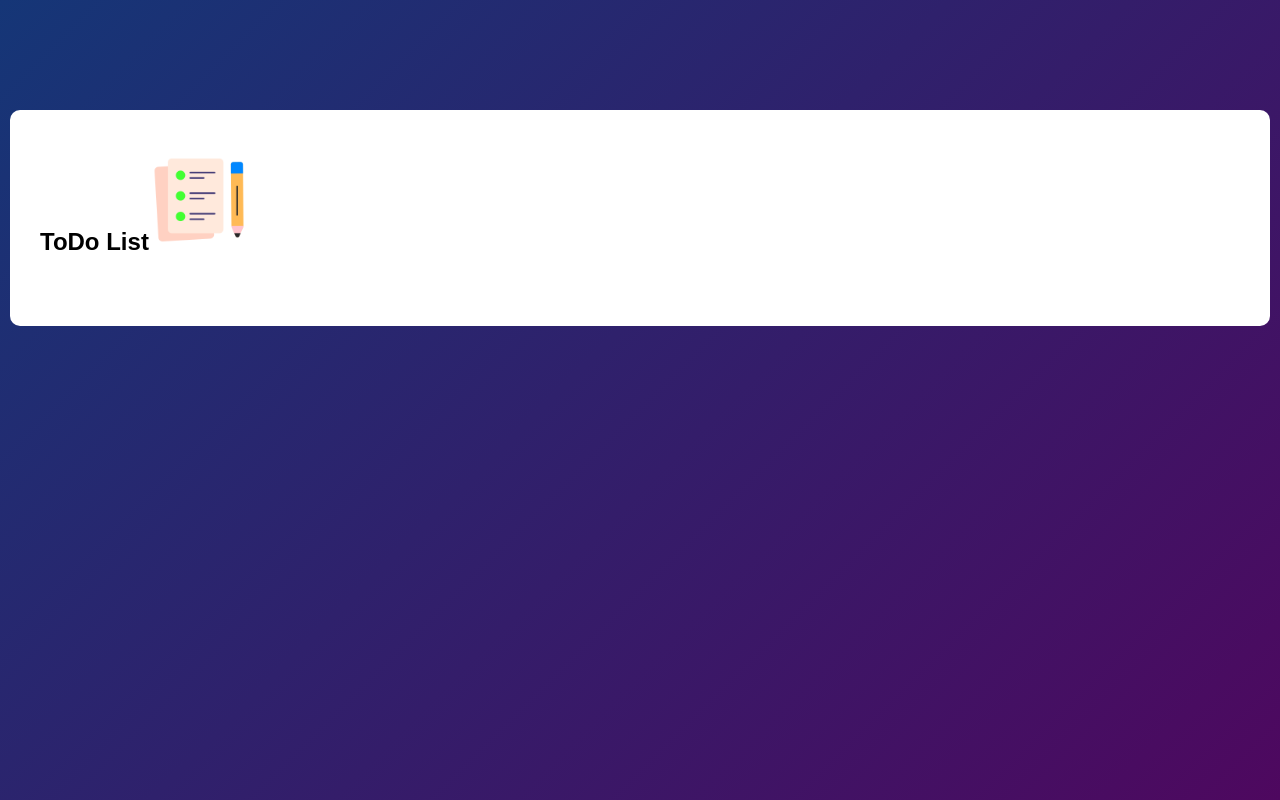
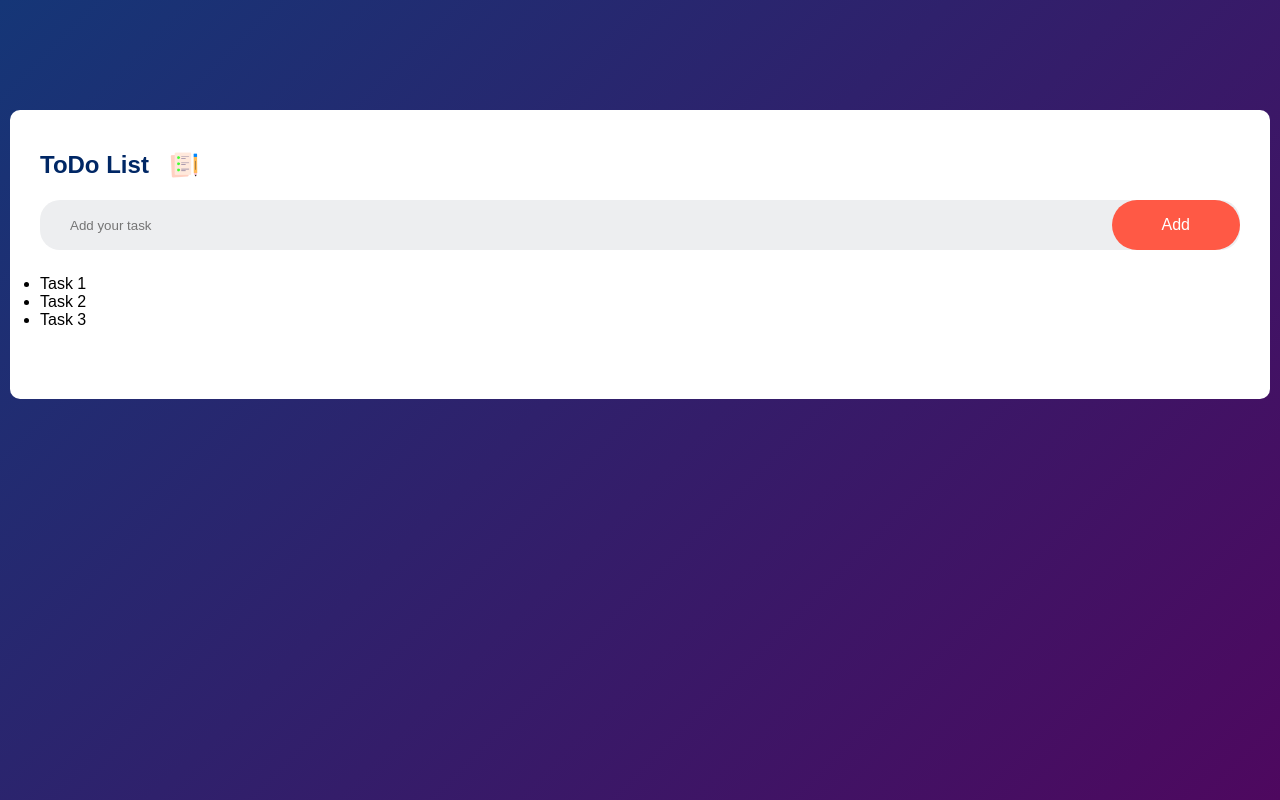
Before and after one commit to iishu/JavaScript-Projects, a plain HTML site: page ToDo List/index.html in a window 1280 px wide. Drawn offline with Linux system fonts and the light colour scheme.

Commit message:
commit tasks

```diff
--- a/ToDo List/index.html
+++ b/ToDo List/index.html
@@ -11,6 +11,15 @@
     <div class="container">
         <div class="todo-app">
             <h2>ToDo List<img src="images/icon.png "></h2>
+            <div class="row">
+                <input type="text" id="input-box" placeholder="Add your task">
+                <button>Add</button>
+            </div>
+            <ul id="list-container" class="">
+                <li>Task 1</li>
+                <li>Task 2</li>
+                <li>Task 3</li>
+            </ul>
         </div>
     </div>
     <script></script>
--- a/ToDo List/style.css
+++ b/ToDo List/style.css
@@ -18,3 +18,42 @@
     padding:40px 30px 70px;
     border-radius:10px;
 }
+.todo-app h2{
+    color:#002765;
+    display: flex;
+    align-items: center;
+    margin-bottom:20px;
+}
+.todo-app h2 img{
+    width:30px;
+    margin-left: 20px;
+
+}
+.row{
+    display: flex;
+    align-items: center;
+    justify-content:space-between;
+    background: #edeef0;
+    border-radius:20px;
+    padding-left: 20px;
+    margin-bottom:25px;
+}
+input{
+    flex: 1;
+    border:none;
+    outline: none;
+    background:transparent;
+    padding:10px;
+    font-weight: 14px;
+}
+button{
+    border: none;
+    outline: none;
+    padding:16px 50px;
+    background: #ff5945;
+    color:#fff;
+    font-size: 16px;
+    cursor: pointer;
+    border-radius: 40px;
+
+}
```
